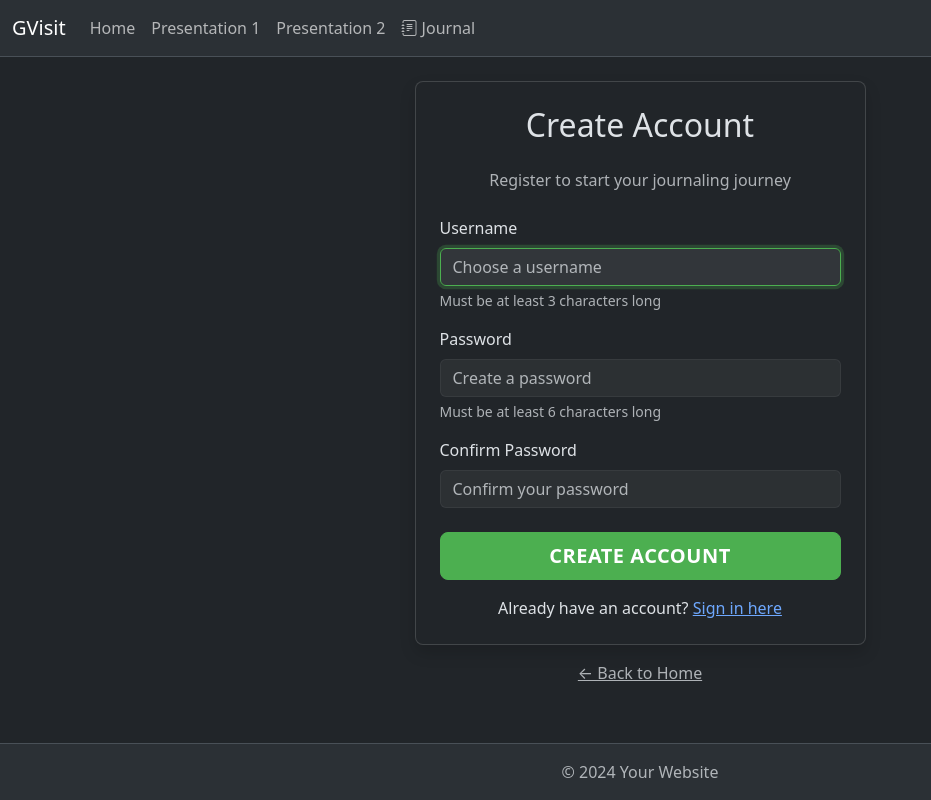
After one commit to Dr-Payne25/GVisit, a Flask app: page /journal_register in a window 1280 px wide. The commit adds this page. Shown: the whole page, without its empty margins (0-931 px from the left). Run offline with Flask 3, Linux system fonts and the light colour scheme.

Commit message:
feat: Add secure authentication system for journal - implement user registration/login with password hashing, case-insensitive usernames, and private entries per user

```diff
--- a/app.py
+++ b/app.py
@@ -4,6 +4,7 @@ from datetime import datetime
 from flask import Flask, render_template, request, redirect, url_for, session, flash, send_from_directory
 from dotenv import load_dotenv
 import logging
+from werkzeug.security import generate_password_hash, check_password_hash
 
 # Load environment variables
 load_dotenv()
@@ -26,6 +27,7 @@ PASSWORD = os.environ.get('PASSWORD', 'GVISIT')
 JOURNAL_FILE = "journal_entries.json"
 PPTX_FOLDER = 'secure_powerpoints'
 PPTX_FILES = {'ppt1': 'presentation1.pptx', 'ppt2': 'presentation2.pptx'}
+USERS_FILE = "users.json"
 
 # Initialize AWS services if available
 aws_backup = None
@@ -106,6 +108,16 @@ def get_journal_entries():
     except json.JSONDecodeError:
         return []
 
+def get_user_journal_entries(username):
+    """Get journal entries for a specific user"""
+    if not username:
+        return []
+
+    all_entries = get_journal_entries()
+    # Filter entries by username
+    user_entries = [entry for entry in all_entries if entry.get('username') == username]
+    return user_entries
+
 def save_journal_entries(entries):
     """Save journal entries to local file and backup to S3"""
     # Save to local file
@@ -116,10 +128,60 @@ def save_journal_entries(entries):
     if aws_backup:
         aws_backup.backup_entries(entries)
 
+def get_users():
+    """Get all registered users"""
+    if not os.path.exists(USERS_FILE):
+        return {}
+
+    try:
+        with open(USERS_FILE, 'r') as f:
+            users = json.load(f)
+        return users
+    except json.JSONDecodeError:
+        return {}
+
+def save_users(users):
+    """Save users to file"""
+    with open(USERS_FILE, 'w') as f:
+        json.dump(users, f, indent=4)
+
+def register_user(username, password):
+    """Register a new user"""
+    users = get_users()
+
+    # Convert username to lowercase for storage
+    username_lower = username.lower()
+
+    if username_lower in users:
+        return False, "Username already exists"
+
+    # Store username in lowercase with display name
+    users[username_lower] = {
+        "password_hash": generate_password_hash(password),
+        "display_name": username,  # Preserve original capitalization
+        "created_at": datetime.now().strftime("%Y-%m-%d %H:%M:%S")
+    }
+
+    save_users(users)
+    return True, "User registered successfully"
+
+def verify_user(username, password):
+    """Verify user credentials"""
+    users = get_users()
+
+    # Convert username to lowercase for lookup
+    username_lower = username.lower()
+
+    if username_lower not in users:
+        return False
+
+    return check_password_hash(users[username_lower]["password_hash"], password)
+
 def add_journal_entry(entry_data):
     entries = get_journal_entries()
     entry = {
         "id": len(entries) + 1,
+        "username": entry_data.get("username"),  # Add username field
         "timestamp": datetime.now().strftime("%Y-%m-%d %H:%M:%S"),
         "date": datetime.now().strftime("%B %d, %Y"),
         "time": datetime.now().strftime("%I:%M %p"),
@@ -152,10 +214,13 @@ def login(ppt_id):
 
     if request.method == 'POST':
         password = request.form.get('password')
+        logger.info(f"Login attempt for {ppt_id} - Entered: '{password}', Expected: '{PASSWORD}'")
         if password == PASSWORD:
             session[f'authenticated_{ppt_id}'] = True
+            logger.info(f"Login successful for {ppt_id}")
             return redirect(url_for('powerpoint_page', ppt_id=ppt_id))
         else:
+            logger.warning(f"Login failed for {ppt_id} - Password mismatch")
             flash("Incorrect password. Please try again.", "error")
     return render_template('login.html', ppt_id=ppt_id)
 
@@ -183,10 +248,71 @@ def powerpoint_page(ppt_id):
 
     return render_template(f'{ppt_id}.html', ppt_id=ppt_id, ppt_file_name=PPTX_FILES.get(ppt_id))
 
+@app.route('/journal_login', methods=['GET', 'POST'])
+def journal_login():
+    """Login page for journal access"""
+    if request.method == 'POST':
+        username = request.form.get('username', '').strip()
+        password = request.form.get('password', '')
+
+        if username and password:
+            if verify_user(username, password):
+                # Store lowercase username in session
+                username_lower = username.lower()
+                session['journal_username'] = username_lower
+
+                # Get display name or use the entered username
+                users = get_users()
+                display_name = users[username_lower].get('display_name', username)
+
+                flash(f"Welcome back, {display_name}!", "success")
+                return redirect(url_for('journal'))
+            else:
+                flash("Invalid username or password", "error")
+        else:
+            flash("Please provide both username and password", "error")
+
+    return render_template('journal_login.html')
+
+@app.route('/journal_register', methods=['GET', 'POST'])
+def journal_register():
+    """Register page for new journal users"""
+    if request.method == 'POST':
+        username = request.form.get('username', '').strip()
+        password = request.form.get('password', '')
+        confirm_password = request.form.get('confirm_password', '')
+
+        if not username or not password:
+            flash("Please provide both username and password", "error")
+        elif len(username) < 3:
+            flash("Username must be at least 3 characters long", "error")
+        elif len(password) < 6:
+            flash("Password must be at least 6 characters long", "error")
+        elif password != confirm_password:
+            flash("Passwords do not match", "error")
+        else:
+            success, message = register_user(username, password)
+            if success:
+                # Store lowercase username in session
+                session['journal_username'] = username.lower()
+                flash(message, "success")
+                return redirect(url_for('journal'))
+            else:
+                flash(message, "error")
+
+    return render_template('journal_register.html')
+
 @app.route('/journal', methods=['GET', 'POST'])
 def journal():
+    # Check if user is authenticated
+    username = session.get('journal_username')
+
+    if not username:
+        flash("Please log in to access your journal", "info")
+        return redirect(url_for('journal_login'))
+
     if request.method == 'POST':
-        # Collect all the form data
+        # Handle journal entry submission
         focus = request.form.get('focus')
         content = request.form.get('content')
         mood = request.form.get('mood')
@@ -203,6 +329,7 @@ def journal():
         # Validate required fields
         if focus and content and mood and energy:
             entry_data = {
+                "username": username,  # Add username to entry
                 "focus": focus,
                 "content": content,
                 "mood": mood,
@@ -216,14 +343,29 @@ def journal():
             flash("Please fill in all required fields.", "error")
         return redirect(url_for('journal'))
 
-    entries = get_journal_entries()
+    # Get entries for current user only
+    entries = get_user_journal_entries(username)
+
+    # Get display name
+    users = get_users()
+    display_name = users[username].get('display_name', username)
+
     return render_template('journal.html',
                          entries=entries,
                          focuses=JOURNAL_FOCUSES,
                          mood_options=MOOD_OPTIONS,
                          energy_levels=ENERGY_LEVELS,
                          focus_prompts=FOCUS_PROMPTS,
-                         aws_enabled=bool(aws_backup or dynamodb_store))
+                         aws_enabled=bool(aws_backup or dynamodb_store),
+                         username=username,
+                         display_name=display_name)
+
+@app.route('/logout_journal', methods=['POST'])
+def logout_journal():
+    """Log out from journal"""
+    session.pop('journal_username', None)
+    flash("You have been logged out successfully.", "info")
+    return redirect(url_for('journal_login'))
 
 @app.route('/health')
 def health():
--- a/static/css/style.css
+++ b/static/css/style.css
@@ -117,3 +117,44 @@ input[name^="gratitude_"]:focus {
         max-height: none !important;
     }
 }
+
+/* Collapsible Journal Entry Styles */
+.journal-entry-card .card-header {
+    transition: background-color 0.2s ease;
+}
+
+.journal-entry-card .card-header:hover {
+    background-color: rgba(255, 255, 255, 0.05);
+}
+
+.journal-entry-card .bi-chevron-down {
+    transition: transform 0.3s ease;
+}
+
+.journal-entry-card .card-header[aria-expanded="true"] .bi-chevron-down {
+    transform: rotate(180deg);
+}
+
+/* Login and Register Form Styles */
+.card {
+    border-radius: 0.5rem;
+}
+
+.card-body p-4 {
+    padding: 2rem;
+}
+
+input.form-control:focus {
+    border-color: #4CAF50;
+    box-shadow: 0 0 0 0.2rem rgba(76, 175, 80, 0.25);
+}
+
+.btn-primary {
+    background-color: #4CAF50;
+    border-color: #4CAF50;
+}
+
+.btn-primary:hover {
+    background-color: #45a049;
+    border-color: #45a049;
+}
--- a/templates/base.html
+++ b/templates/base.html
@@ -5,6 +5,7 @@
     <meta name="viewport" content="width=device-width, initial-scale=1.0">
     <title>{% block title %}My Website{% endblock %} - GVisit</title>
     <link href="https://cdn.jsdelivr.net/npm/bootstrap@5.3.3/dist/css/bootstrap.min.css" rel="stylesheet" integrity="sha384-QWTKZyjpPEjISv5WaRU9OFeRpok6YctnYmDr5pNlyT2bRjXh0JMhjY6hW+ALEwIH" crossorigin="anonymous">
+    <link rel="stylesheet" href="https://cdn.jsdelivr.net/npm/bootstrap-icons@1.11.3/font/bootstrap-icons.min.css">
     <link rel="stylesheet" href="{{ url_for('static', filename='css/style.css') }}">
 </head>
 <body class="d-flex flex-column min-vh-100">
@@ -26,7 +27,9 @@
                         <a class="nav-link" href="{{ url_for('login', ppt_id='ppt2') }}">Presentation 2</a>
                     </li>
                     <li class="nav-item">
-                        <a class="nav-link" href="{{ url_for('journal') }}">Journal</a>
+                        <a class="nav-link" href="{{ url_for('journal') }}">
+                            <i class="bi bi-journal-text"></i> Journal
+                        </a>
                     </li>
                 </ul>
             </div>
--- a/templates/index.html
+++ b/templates/index.html
@@ -21,9 +21,9 @@
     </div>
     <div class="col-md-6 mb-4">
         <div class="h-100 p-5 bg-body-tertiary border rounded-3">
-            <h2>Quick Journal</h2>
-            <p>A simple, clean journal to quickly capture thoughts, ideas, and tasks. All entries are shared and visible here.</p>
-            <a href="{{ url_for('journal') }}" class="btn btn-outline-secondary">Go to Journal</a>
+            <h2><i class="bi bi-journal-text"></i> Personal Journal</h2>
+            <p>A secure digital journal with user accounts. Track your daily reflections, goals, and gratitude with a beautiful interface. Each user has their own private journal space.</p>
+            <a href="{{ url_for('journal') }}" class="btn btn-outline-secondary">Access Journal</a>
         </div>
     </div>
 </div>
--- /dev/null
+++ b/templates/journal_register.html
@@ -0,0 +1,52 @@
+{% extends 'base.html' %}
+
+{% block title %}Journal Registration{% endblock %}
+
+{% block content %}
+<div class="row justify-content-center">
+    <div class="col-md-6 col-lg-5">
+        <div class="card shadow">
+            <div class="card-body p-4">
+                <h2 class="card-title text-center mb-4">Create Account</h2>
+                <p class="text-center text-muted mb-4">Register to start your journaling journey</p>
+
+                <form method="POST" action="{{ url_for('journal_register') }}">
+                    <div class="mb-3">
+                        <label for="username" class="form-label">Username</label>
+                        <input type="text" id="username" name="username" class="form-control"
+                               placeholder="Choose a username" required autofocus>
+                        <div class="form-text">Must be at least 3 characters long</div>
+                    </div>
+
+                    <div class="mb-3">
+                        <label for="password" class="form-label">Password</label>
+                        <input type="password" id="password" name="password" class="form-control"
+                               placeholder="Create a password" required>
+                        <div class="form-text">Must be at least 6 characters long</div>
+                    </div>
+
+                    <div class="mb-4">
+                        <label for="confirm_password" class="form-label">Confirm Password</label>
+                        <input type="password" id="confirm_password" name="confirm_password" class="form-control"
+                               placeholder="Confirm your password" required>
+                    </div>
+
+                    <div class="d-grid mb-3">
+                        <button type="submit" class="btn btn-primary btn-lg">Create Account</button>
+                    </div>
+
+                    <div class="text-center">
+                        <p class="mb-0">Already have an account?
+                            <a href="{{ url_for('journal_login') }}">Sign in here</a>
+                        </p>
+                    </div>
+                </form>
+            </div>
+        </div>
+
+        <div class="text-center mt-3">
+            <a href="{{ url_for('home') }}" class="text-muted">← Back to Home</a>
+        </div>
+    </div>
+</div>
+{% endblock %}
```
Also changed, not shown: templates/journal.html (+28 -7 lines), templates/journal_login.html (added, +44 -0 lines), 1 other file.
